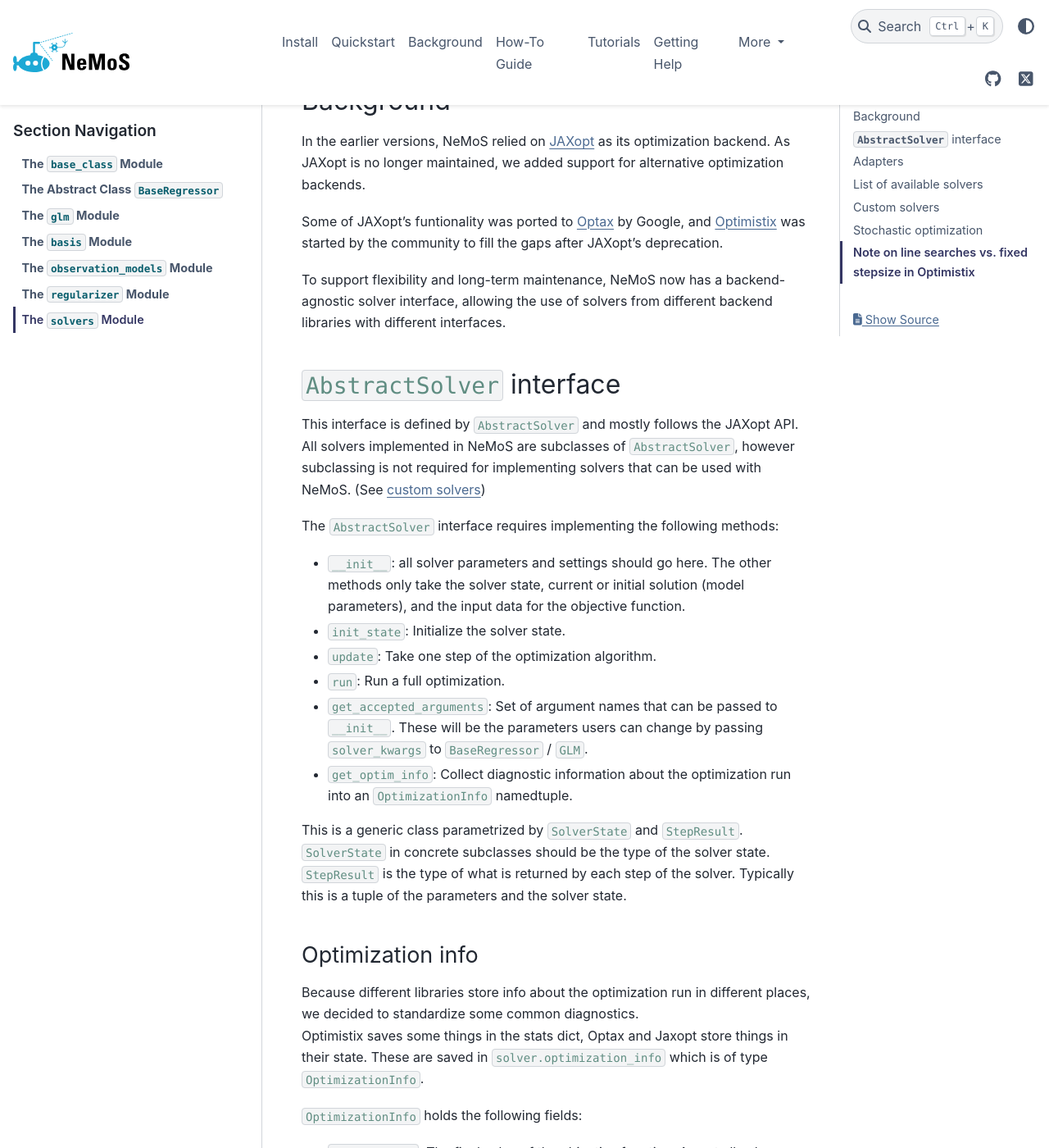
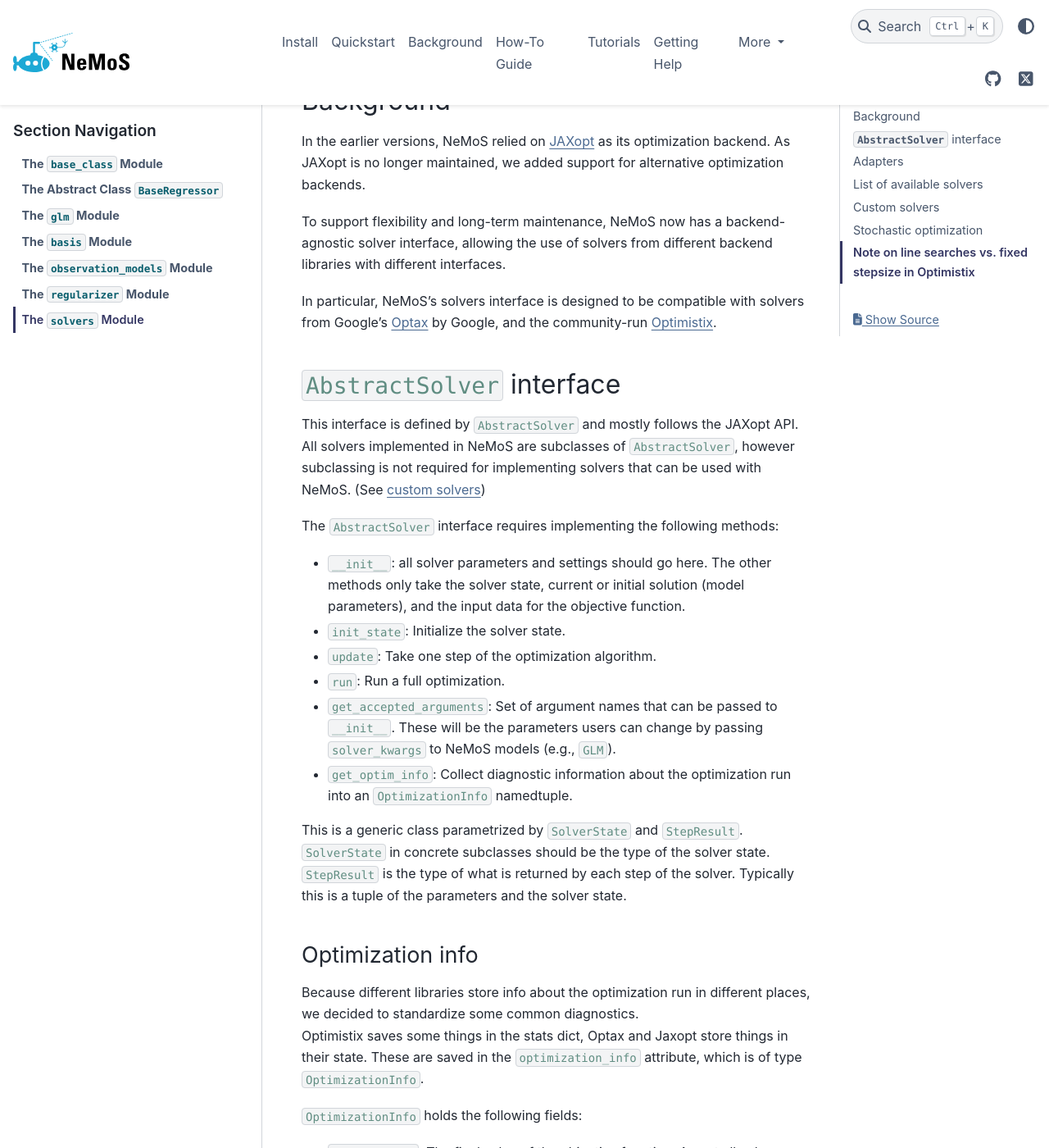
Before and after one commit to flatironinstitute/nemos, a Sphinx documentation site: the page built from docs/developers_notes/07-solvers.md, in a window 1280 px wide and 1400 px high, scrolled down 193 px. Shown: the whole window at 82% size. Built offline with Sphinx 7.4.7 and the PyData theme 0.15.4, drawn with Linux system fonts in a browser that asks for light colours; some of the changed text lies outside the part shown.

Commit message:
Apply suggestions from code review
Co-authored-by: William F. Broderick <billbrod@gmail.com>

```diff
--- a/docs/developers_notes/07-solvers.md
+++ b/docs/developers_notes/07-solvers.md
@@ -5,9 +5,9 @@
 In the earlier versions, NeMoS relied on [JAXopt](https://jaxopt.github.io/stable/) as its optimization backend.
 As JAXopt is no longer maintained, we added support for alternative optimization backends.
 
-Some of JAXopt's funtionality was ported to [Optax](https://optax.readthedocs.io/en/latest/) by Google, and [Optimistix](https://docs.kidger.site/optimistix/) was started by the community to fill the gaps after JAXopt's deprecation.
+To support flexibility and long-term maintenance, NeMoS now has a backend-agnostic solver interface, allowing the use of solvers from different backend libraries with different interfaces.
 
-To support flexibility and long-term maintenance, NeMoS now has a backend-agnostic solver interface, allowing the use of solvers from different backend libraries with different interfaces.
+In particular, NeMoS's solvers interface is designed to be compatible with solvers from Google's [Optax](https://optax.readthedocs.io/en/latest/) by Google, and the community-run [Optimistix](https://docs.kidger.site/optimistix/).
 
 ## `AbstractSolver` interface
 This interface is defined by `AbstractSolver` and mostly follows the JAXopt API.
@@ -18,7 +18,7 @@
 - `init_state`: Initialize the solver state.
 - `update`: Take one step of the optimization algorithm.
 - `run`: Run a full optimization.
-- `get_accepted_arguments`: Set of argument names that can be passed to `__init__`. These will be the parameters users can change by passing `solver_kwargs` to `BaseRegressor` / `GLM`.
+- `get_accepted_arguments`: Set of argument names that can be passed to `__init__`. These will be the parameters users can change by passing `solver_kwargs` to NeMoS models (e.g., `GLM`).
 - `get_optim_info`: Collect diagnostic information about the optimization run into an `OptimizationInfo` namedtuple.
 
 This is a generic class parametrized by `SolverState` and `StepResult`.
@@ -28,7 +28,7 @@
 ### Optimization info
 Because different libraries store info about the optimization run in different places, we decided to standardize some common diagnostics.
 Optimistix saves some things in the stats dict, Optax and Jaxopt store things in their state.
-These are saved in `solver.optimization_info` which is of type `OptimizationInfo`.
+These are saved in the `optimization_info` attribute, which is of type `OptimizationInfo`.
 
 `OptimizationInfo` holds the following fields:
 - `function_val`: The final value of the objective function. As not all solvers store this by default, and it's potentially expensive to evaluate, this field is optional.
@@ -101,7 +101,7 @@
 We might also define something like an `ImplementsSolverInterface` protocol as well to easily check if user-supplied solvers define the methods required for the interface.
 
 ## Stochastic optimization
-To run stochastic (~mini-batch) optimization, JAXopt used a `run_iterator` method.
+To run stochastic (mini-batch) optimization, JAXopt used a `run_iterator` method.
 Instead of the full input data `run_iterator` accepts a generator / iterator that provides batches of data.
 
 For solvers defined in `nemos` that can be used this way, we will likely provide `StochasticMixin` which borrows the implementation from JAXopt (Or some version of it, see below).
```
Also changed, not shown: other parts of docs/developers_notes/07-solvers.md (+1 -1 lines), docs/developers_notes/02-base_regressor.md (+1 -1 lines), 1 other file.
